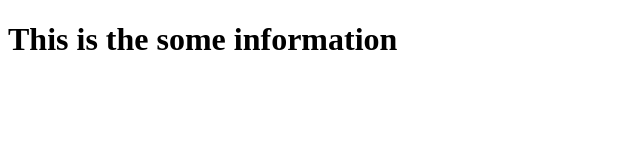
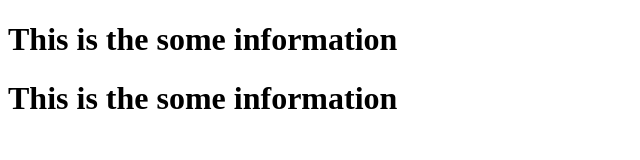
Before and after one commit to JoinSabbir/New-site, a plain HTML site: page index.html in a window 1280 px wide. Shown: the whole page, without its empty margins (0-640 px from the left). Drawn offline with Linux system fonts and the light colour scheme.

Commit message:
3rd code

```diff
--- a/index.html
+++ b/index.html
@@ -8,5 +8,6 @@
 </head>
 <body>
     <h1>This is the some information</h1>
+    <h1>This is the some information</h1>
 </body>
 </html>
```
